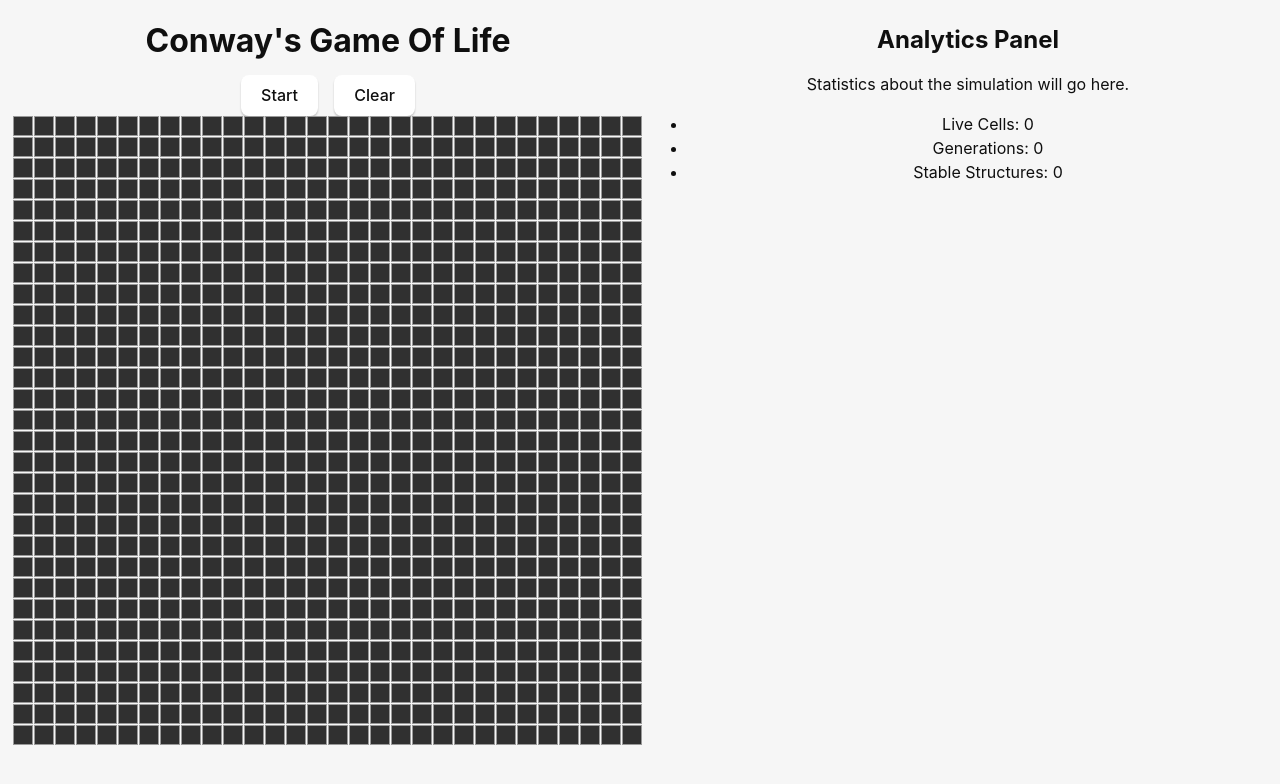
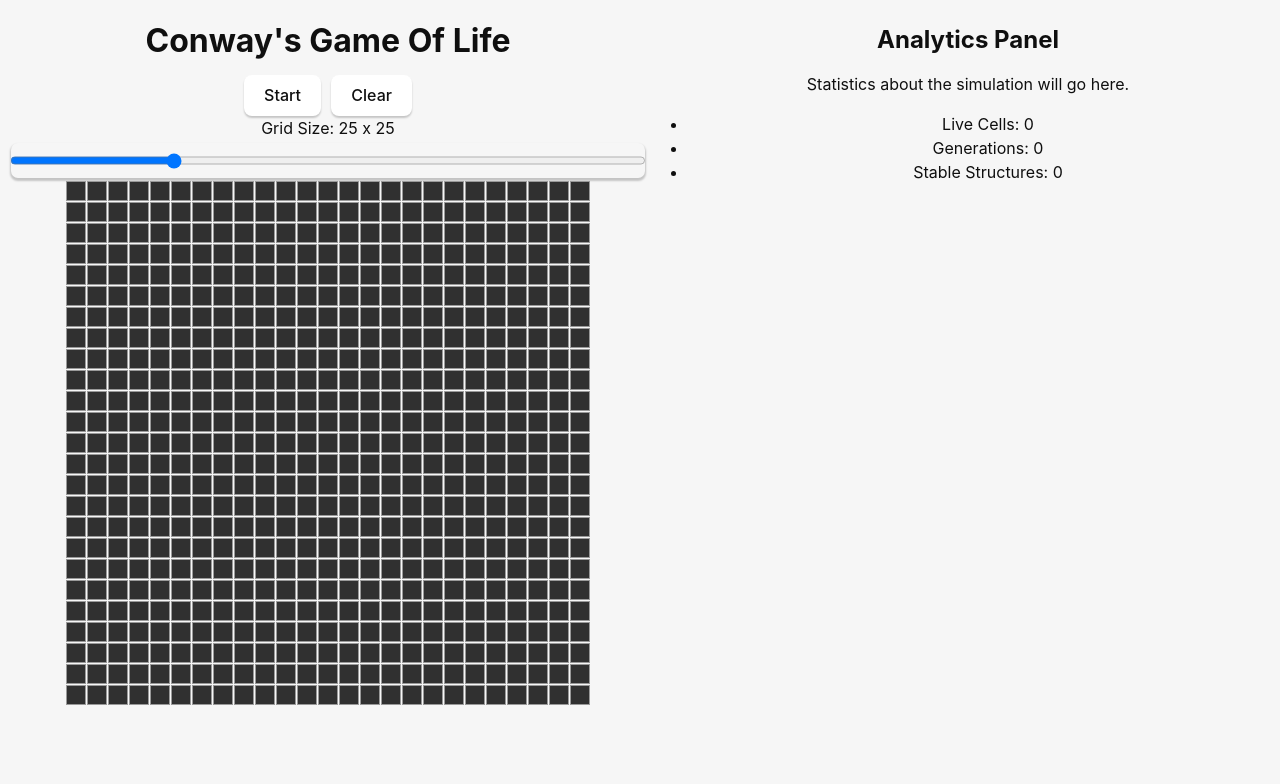
Before and after one commit to ArjunMandakath/CGOL, a React (Vite) app: page / in a window 1280 px wide. Shown: the top 784 px of the page. Built offline with nearby package versions, Linux system fonts and the light colour scheme.

Commit message:
added grid resizing functionality

```diff
--- a/src/App.tsx
+++ b/src/App.tsx
@@ -6,16 +6,26 @@ import { LogicModule } from './GameLogic';
 import { AnalyticModule } from './AnalyticPanel';
 
 const App: React.FC = () => {
-  const { grid, setGrid, running, handleStartStop, handleCellClick } = LogicModule.useGameLogic();
+  const { grid, setGrid, running, handleStartStop, handleCellClick,  numRows, numCols, changeGridSize  } = LogicModule.useGameLogic();
+  const gridContainerSize = 500;
   return (
     <div style={{display: 'flex', width: '100vw',   textAlign: 'center' }}>
       <div style={{width: '50%', display: 'flex', flexDirection: 'column' }}>
         <ControlModule.ControlPanel
           running={running}
           onStartStop={handleStartStop}
-          onClear={() => setGrid(LogicModule.generateEmptyGrid())}
+          onClear={() => setGrid(LogicModule.generateEmptyGrid(numRows,numCols))}
         />
-        <GridModule.Grid grid={grid} onCellClick={handleCellClick} />
+        <label >Grid Size: {numRows} x {numCols}</label>
+        <input
+          type="range"
+          min="2"
+          max="100"
+          value={numRows}
+          onChange={(e) => changeGridSize(Number(e.target.value))}
+        />
+
+        <GridModule.Grid grid={grid} onCellClick={handleCellClick} numRows={numRows} numCols={numCols} containerSize={gridContainerSize}/>
       </div>
       <div style={{display: 'flex', width: '50%', flexDirection: 'column'}}>
         <AnalyticModule.AnalyticsPanel/>
--- a/src/ControlPanel.tsx
+++ b/src/ControlPanel.tsx
@@ -10,10 +10,12 @@ const ControlPanel: React.FC<ControlPanelProps> = ({ running, onStartStop, onCle
   return (
     <div>
       <h1>Conway's Game Of Life</h1>
-      <button onClick={onStartStop} style={{ marginRight: '1rem' }}>
+      <button onClick={onStartStop} style={{ marginLeft: '5px',marginRight: '5px' }}>
         {running ? 'Stop' : 'Start'}
       </button>
-      <button onClick={onClear}>Clear</button>
+      <button onClick={onClear} style={{ marginLeft: '5px',marginRight: '5px' }}>
+        Clear
+      </button>
     </div>
   );
 };
--- a/src/GameLogic.ts
+++ b/src/GameLogic.ts
@@ -1,29 +1,24 @@
 import { useState, useRef, useCallback } from 'react'
 /// Define grid dimensions.
-const numRows: number = 30;
-const numCols: number = 30;
+const DEFAULT_SIZE = 25;
+const SPEED = 100;
 const maxAge: number = 10;
 /// Relative positions of the eight neighbors.
 const operations: [number, number][] = [
-  [0, 1],    ///right
-  [0, -1],   ///left
-  [1, -1],   ///down-left
-  [-1, 1],   ///up-right
-  [1, 1],    ///down-right
-  [-1, -1],  ///up-left
-  [1, 0],    ///down
-  [-1, 0],   ///up
+  [-1, -1], [-1, 0], [-1, 1],
+  [0, -1],            [0, 1],
+  [1, -1],   [1, 0],  [1, 1],
 ];
 ///Makes Empty Grid
-const generateEmptyGrid = (): number[][] => {
-  return Array.from({ length: numRows }, () =>
-    Array.from({ length: numCols }, () => 0)
-  );
+const generateEmptyGrid = (rows: number, cols: number) => {
+  return Array.from({ length: rows }, () => Array(cols).fill(0));
 };
 ///Core Game Logic
 const useGameLogic = () => {
+  const [numRows, setNumRows] = useState(DEFAULT_SIZE);
+  const [numCols, setNumCols] = useState(DEFAULT_SIZE);
   /// The grid is represented as a 2D array of numbers (0 for dead, 1 for alive).
-  const [grid, setGrid] = useState<number[][]>(() => generateEmptyGrid());
+  const [grid, setGrid] = useState<number[][]>(() => generateEmptyGrid(numRows, numCols));
   const [running, setRunning] = useState<boolean>(false);
   /// A ref to hold the latest running state, useful for recursive simulation calls.
   const runningRef = useRef(running);
@@ -54,8 +49,8 @@ const useGameLogic = () => {
       )
     );
     ///simulation speed
-  setTimeout(runSimulation, 100);
-  }, []);
+    setTimeout(runSimulation, SPEED);
+  }, [numRows, numCols]);
   ///Manage Simulation Activation
   const handleStartStop = () => {
     setRunning(!running);
@@ -72,7 +67,14 @@ const useGameLogic = () => {
       )
     );
   };
-  return { grid, setGrid, running, handleStartStop, handleCellClick };
+  // Handles grid resizing
+  const changeGridSize = (size: number) => {
+    setNumRows(size);
+    setNumCols(size);
+    setGrid(generateEmptyGrid(size, size));
+  };
+
+  return { grid, setGrid, running, handleStartStop, handleCellClick, numRows, numCols, changeGridSize };
 }
 ///Age Color
 const getColor = (age: number) => {
@@ -82,9 +84,6 @@ const getColor = (age: number) => {
 };
 ///Module
 export const LogicModule = {
-  numRows,
-  numCols,
-  maxAge,
   generateEmptyGrid,
   useGameLogic,
   getColor,
--- a/src/Grid.tsx
+++ b/src/Grid.tsx
@@ -1,14 +1,18 @@
 import React from 'react';
 import { LogicModule } from './GameLogic';
 ///Global
-const cellSize: number = 20
 ///Grid Type
 interface GridProps {
   grid: number[][];
   onCellClick: (i: number, j: number) => void;
+  numRows: number;
+  numCols: number;
+  containerSize: number;
 }
 ///Grid Component
-const Grid: React.FC<GridProps> = ({ grid, onCellClick }) => {
+const Grid: React.FC<GridProps> = ({ grid, onCellClick, numRows, numCols, containerSize }) => {
+  const cellSize = Math.floor(containerSize / Math.max(numRows, numCols)); // Dynamically adjust size
+
   return (
     <div
       style={{
@@ -20,10 +24,10 @@ const Grid: React.FC<GridProps> = ({ grid, onCellClick }) => {
       <div
         style={{
           display: 'grid',
-          gridTemplateColumns: `repeat(${LogicModule.numCols}, minmax(0, 1fr))`,
-          gridTemplateRows: `repeat(${LogicModule.numRows}, minmax(0, 1fr))`,
-          width: `${LogicModule.numCols * (cellSize + 1)}px`,
-          height: `${LogicModule.numRows * (cellSize + 1)}px`,
+          gridTemplateColumns: `repeat(${numCols}, minmax(0, 1fr))`,
+          gridTemplateRows: `repeat(${numRows}, minmax(0, 1fr))`,
+          width: `${numCols * (cellSize + 1)}px`,
+          height: `${numRows * (cellSize + 1)}px`,
           justifyContent: 'center',
           alignContent: 'center',
         }}
```
Lines whose indentation alone changed are shown as unchanged.
